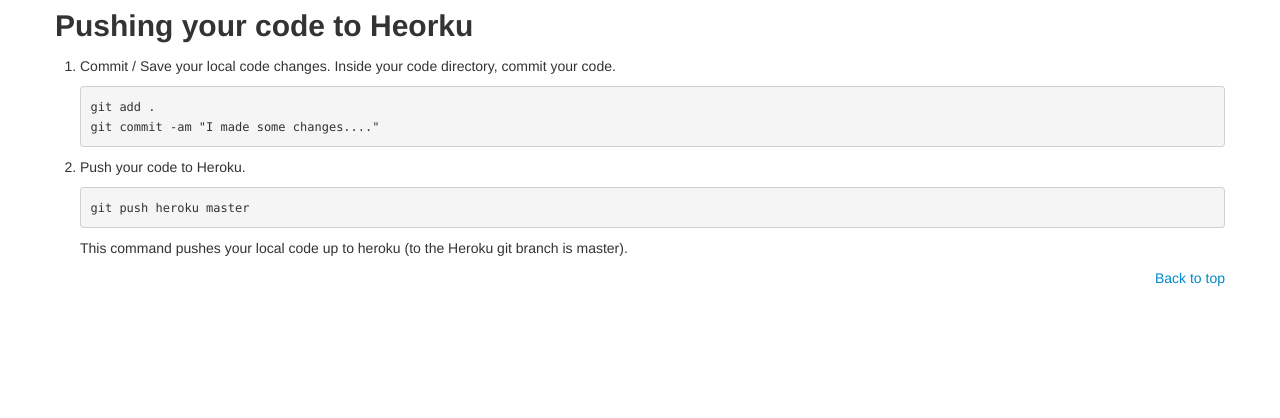
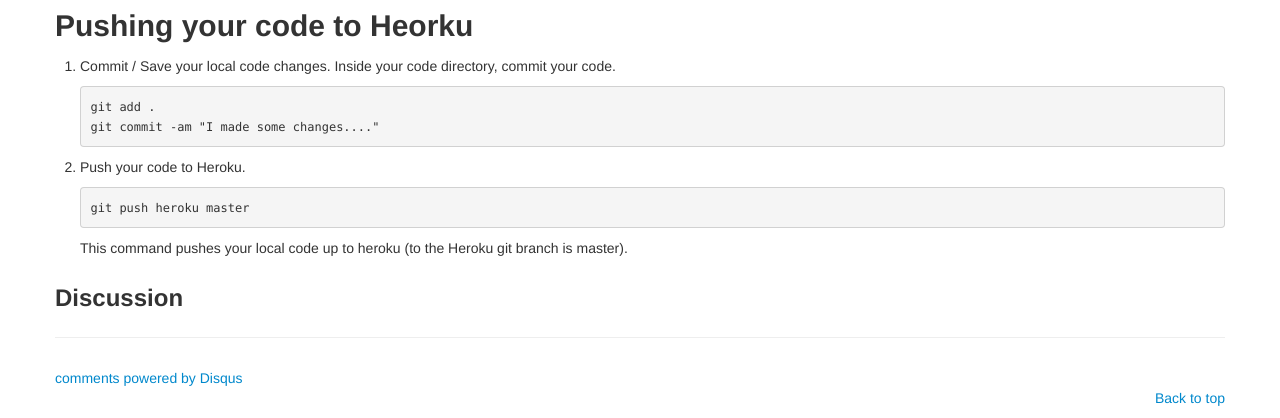
Before and after one commit to johnschimmel/ITP-DWD-Python-Class, a Flask app: page /page/local_heroku_dev in a window 1280 px wide. Shown: the part 1322-1740 px from the top of the page. Before the commit the page ends 1608 px from the top, so only its background shows below. Run offline with Flask 2, Linux system fonts and the light colour scheme; parts of the project's set-up code (start-up, migrations or seed data) failed here and were passed over; some libraries are stand-ins or nearby versions.

Commit message:
adding disqus to page

```diff
--- a/templates/pages/local_heroku_dev.html
+++ b/templates/pages/local_heroku_dev.html
@@ -113,4 +113,24 @@ git commit -am "I made some changes...."
 </li>
 </ol></article>
 
+<div class="page-header" id="comments">
+	<h3>Discussion</h3>
+
+</div>
+<div id="disqus_thread"></div>
+<script type="text/javascript">
+    /* * * CONFIGURATION VARIABLES: EDIT BEFORE PASTING INTO YOUR WEBPAGE * * */
+    var disqus_shortname = 'itppyweb'; // required: replace example with your forum shortname
+
+    /* * * DON'T EDIT BELOW THIS LINE * * */
+    (function() {
+        var dsq = document.createElement('script'); dsq.type = 'text/javascript'; dsq.async = true;
+        dsq.src = 'http://' + disqus_shortname + '.disqus.com/embed.js';
+        (document.getElementsByTagName('head')[0] || document.getElementsByTagName('body')[0]).appendChild(dsq);
+    })();
+</script>
+<noscript>Please enable JavaScript to view the <a href="http://disqus.com/?ref_noscript">comments powered by Disqus.</a></noscript>
+<a href="http://disqus.com" class="dsq-brlink">comments powered by <span class="logo-disqus">Disqus</span></a>
+
+
 {% endblock %}
```
